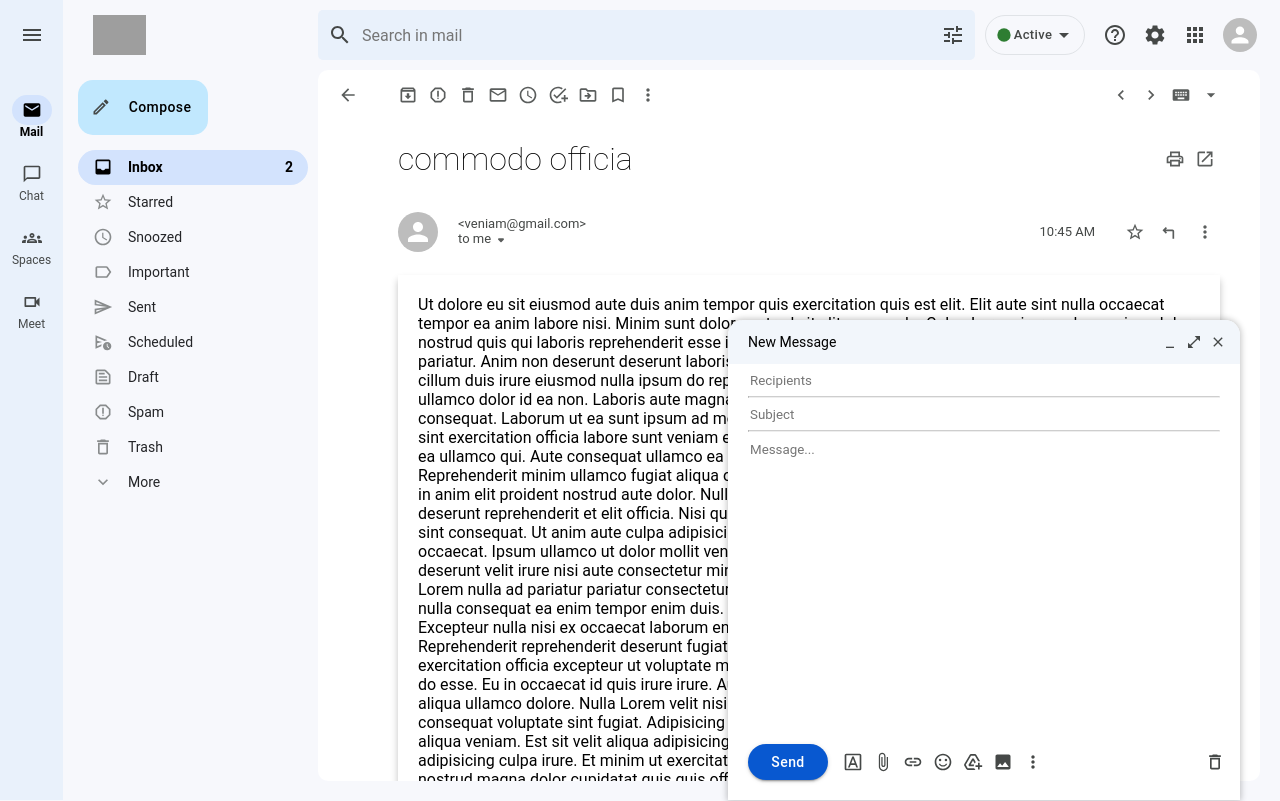
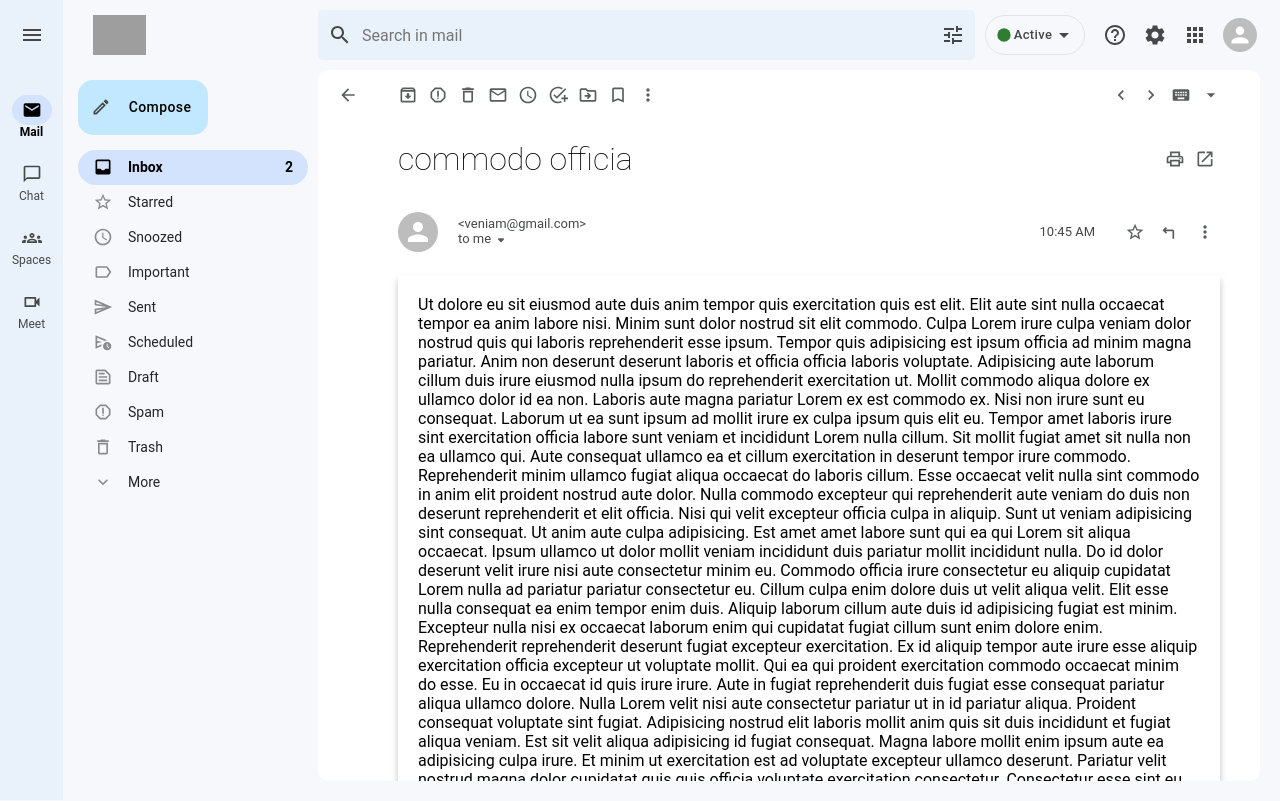
Before and after one commit to MolinDeng/gmail-clone, a React (Create React App) app: page /mail in a window 1280 px wide. Built offline with nearby package versions, Linux system fonts and the light colour scheme; grey boxes are pictures that could not be loaded.

Commit message:
draft logic

```diff
--- a/package.json
+++ b/package.json
@@ -14,6 +14,7 @@
     "lorem-ipsum": "^2.0.8",
     "react": "^18.2.0",
     "react-dom": "^18.2.0",
+    "react-hook-form": "^7.43.9",
     "react-redux": "^8.0.5",
     "react-router-dom": "^6.11.1",
     "react-scripts": "5.0.1",
--- a/src/App.js
+++ b/src/App.js
@@ -12,6 +12,7 @@ import { selectDraft } from "./features/draftSlice";
 
 function App() {
   const draftOpen = useSelector(selectDraft);
+  console.log(draftOpen);
   return (
     <div className="app">
       <Leftbar />
@@ -30,7 +31,6 @@ function App() {
         </div>
       </div>
       {draftOpen && <Draft />}
-      <Draft />
     </div>
   );
 }
--- a/src/Draft.css
+++ b/src/Draft.css
@@ -52,6 +52,9 @@ textarea {
   outline: none;
   height: 30px;
 }
+/* .draft-form > input:invalid {
+  border: 1px solid red;
+} */
 .draft-form > textarea {
   flex-grow: 1;
   padding-top: 10px;
@@ -65,6 +68,8 @@ textarea {
   justify-content: space-between;
   margin: 10px;
   margin-bottom: 20px;
+  white-space: nowrap;
+  overflow-x: scroll;
 }
 .draft-bottom-send {
   background-color: #0858d0 !important;
@@ -73,4 +78,5 @@ textarea {
   color: white !important;
   width: 80px !important;
   margin: 0 10px 0 10px !important;
+  box-shadow: none !important;
 }
--- a/src/Draft.js
+++ b/src/Draft.js
@@ -12,13 +12,33 @@ import AddToDriveIcon from "@mui/icons-material/AddToDrive";
 import InsertPhotoIcon from "@mui/icons-material/InsertPhoto";
 import DeleteOutlineIcon from "@mui/icons-material/DeleteOutline";
 import MoreVertIcon from "@mui/icons-material/MoreVert";
+import { useForm } from "react-hook-form";
+import { useDispatch } from "react-redux";
+import { closeDraft } from "./features/draftSlice";
 
 function Draft() {
-  const SmallIconButton = (Icon) => (
-    <IconButton className="icon-button" size="small">
+  const dispatch = useDispatch();
+  // * small icon button jsx
+  const SmallIconButton = (Icon, onClick) => (
+    <IconButton onClick={onClick} className="icon-button" size="small">
       <Icon fontSize="small" />
     </IconButton>
   );
+  // ! useForm
+  const {
+    register,
+    handleSubmit,
+    // formState: { errors },
+  } = useForm();
+
+  // * onSubmit form
+  const onSubmit = (formData, e) => {
+    console.log(formData);
+  };
+  // * on close draft
+  const onClose = () => {
+    dispatch(closeDraft());
+  };
 
   return (
     <div className="draft">
@@ -28,24 +48,44 @@ function Draft() {
         <div className="draft-header-right">
           {SmallIconButton(MinimizeIcon)}
           {SmallIconButton(OpenInFullIcon)}
-          {SmallIconButton(CloseIcon)}
+          {SmallIconButton(CloseIcon, onClose)}
         </div>
       </div>
 
-      <form className="draft-form">
-        <input placeholder="Recipients" type="text" />
+      <form className="draft-form" onSubmit={handleSubmit(onSubmit)}>
+        <input
+          {...register("to")}
+          placeholder="Recipients"
+          type="email"
+          multiple
+          required
+        />
         <hr />
-        <input placeholder="Subject" type="text" />
+
+        <input
+          {...register("sub")}
+          placeholder="Subject"
+          type="text"
+          required
+        />
         <hr />
-        <textarea placeholder="Message..."></textarea>
-      </form>
 
+        <textarea // ! textarea self closing in react
+          {...register("msg")}
+          placeholder="Message..."
+          required
+        />
+        {/* {errors.msg && ( // ! handle errors using `errors` state
+          <p className="form-msg-errors">This field is required</p>
+        )} */}
+        {/* buttons under form */}
         <div className="draft-bottom">
           <div className="draft-bottom-left">
             <Button
-            type="submi"
+              type="submit"
               variant="contained"
-            className="draft-bottom-send">
+              className="draft-bottom-send"
+            >
               Send
             </Button>
 
@@ -58,10 +98,9 @@ function Draft() {
             {SmallIconButton(MoreVertIcon)}
           </div>
 
-        <div className="draft-bottom-right">
           {SmallIconButton(DeleteOutlineIcon)}
         </div>
-      </div>
+      </form>
     </div>
   );
 }
--- /dev/null
+++ b/src/ErrorPopup.css
@@ -0,0 +1,5 @@
+.errorpp {
+  position: relative;
+  text-align: center;
+  margin: auto;
+}
--- a/src/MailList.js
+++ b/src/MailList.js
@@ -67,7 +67,7 @@ function MailList() {
       <div className="maillist-rows">
         {data.map(({ id, sender, subject, content, time, unread }) => (
           <EmailRow
-            key={id} // ! Must have key attribute
+            key={id} // ! Must have unique key attribute
             id={id}
             sender={sender}
             subject={subject}
--- a/src/Navi.js
+++ b/src/Navi.js
@@ -28,12 +28,12 @@ import { closeDraft, openDraft, selectDraft } from "./features/draftSlice";
 function Navi() {
   const draftOpen = useSelector(selectDraft);
   const dispatch = useDispatch();
+
   const onClickCompose = (e) => {
-    console.log(draftOpen);
     if (!draftOpen) {
-      dispatch(openDraft);
+      dispatch(openDraft()); // ! we have to call the action, dispatch(openDraft) won't work
     } else {
-      dispatch(closeDraft);
+      dispatch(closeDraft());
     }
   };
 
@@ -42,7 +42,8 @@ function Navi() {
       <Button
         onClick={onClickCompose}
         className="navi-compose"
-        startIcon={<CreateOutlinedIcon fontSize="large" />}>
+        startIcon={<CreateOutlinedIcon fontSize="large" />}
+      >
         <p>Compose</p>
       </Button>
       <NaviOption
```
Also changed, not shown: src/ErrorPopup.js (added, +11 -0 lines), 2 other files (tests, documents, lock files or other folders). Lines whose indentation alone changed are shown as unchanged.
